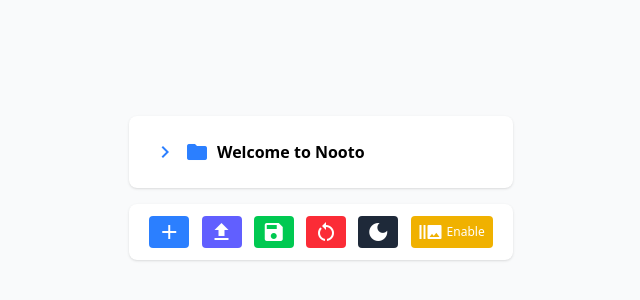
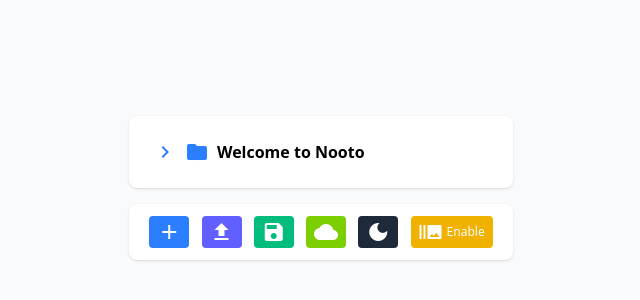
Before and after one commit to Berikai/nooto, a SvelteKit app: page / in a window 1280 px wide. Shown: the part 204-504 px from the top of the page, without its empty margins (319-959 px from the left). Built offline with nearby package versions, Linux system fonts and the light colour scheme.

Commit message:
Add cloud-save integration

```diff
--- a/src/routes/+page.svelte
+++ b/src/routes/+page.svelte
@@ -1,6 +1,8 @@
 <script>
     import { browser } from "$app/environment";
     import { marked } from "marked";
+
+    let cloudStatus = "";
 
     let showNotification = false;
     let notificationTimeout;
@@ -19,7 +21,7 @@
             "Introduction": [
                 { title: "Nooto", content: "is a minimal note-taking app" },
                 { title: "Usage", content: "Click on a notebook to expand it, then click on a group to see its notes. You can select notes for viewing or editing.\n\nTo edit a note, click on the note content.\n\nYou can create new groups and notes in the directory view." },
-                { title: "Buttons", content: "The bottom bar buttons usages:\n- <span style='color:#2563eb'>Add Notebook</span>\n- <span style='color:#6366f1'>Import/Export Data</span>\n- <span style='color:#22c55e'>Save Data Locally</span>\n- <span style='color:#ef4444'>Reset Local Data</span>\n- <span style='color:#999999'>Dark Mode</span>\n- <span style='color:#eab308'>Multiple Notes Mode</span>" },
+                { title: "Buttons", content: "The bottom bar buttons usages:\n- <span style='color:#2563eb'>Add Notebook</span>\n- <span style='color:#6366f1'>Fetch/Edit Data</span>\n- <span style='color:#51ed8a'>Save Data Locally (+ Cloud, if enabled)</span>\n- <span style='color:#8aed51'>Enable Cloud Save</span>\n- <span style='color:#999999'>Dark Mode</span>\n- <span style='color:#eab308'>Multiple Notes Mode</span>\n\nCloud icon will do a pulse animation while it's enabled.\n\nNotes will be saved locally automatically, click save button for cloud save explicitly." },
                 { title: "Get Started", content: "> You were born ready!\n\nClick on <span style='color:#2563eb;font-size:24px;'>+</span> to create your first notebook. Then, click on the other <span style='color:#2563eb;font-size:24px;'>+</span> button next to newly created notebook in the <ins>directory view</ins>. Lastly, clicking <span style='color:#eab308;font-size:24px;'>+</span> button next to the newly created group will create <span style='color:#22c55e'>your first note</span>! Click on the content to edit it. \n\n Well done! You've created your first note." }
             ],
             "Examples": [
@@ -56,7 +58,7 @@
         }
     }
 
-    function saveNotes() {
+    async function saveNotes() {
         if (browser) {
             try {
                 localStorage.setItem("notes", JSON.stringify(notes));
@@ -241,10 +243,10 @@
                 </div>
             </div>
             <!-- svelte-ignore a11y_no_static_element_interactions -->
-            <div contenteditable="true" class="prose max-w-none text-gray-700 dark:text-gray-300" on:focusin={e => e.target.innerHTML = note.content.replaceAll('\n', '<br>')} on:focusout={e => {
+            <div contenteditable="true" class="prose max-w-none text-gray-700 dark:text-gray-300" on:focusin={e => e.target.innerHTML = note.content.replaceAll('\n', '<br>')} on:focusout={async e => {
                 note.content = e.target.innerHTML.replaceAll('<br>', '\n').replaceAll('&gt;', '>').replaceAll('&lt;', '<');
                 e.target.innerHTML = marked.parse(note.content);
-                saveNotes();
+                await saveNotes();
                 console.log("Note content updated:", note.content);
             }}>
                 {@html marked.parse(note.content)}
@@ -492,9 +494,32 @@
         <div class="flex justify-start m-1">
             <button
                 class="flex space-x-1 justify-start items-center px-1 py-1 bg-indigo-500 text-white rounded hover:bg-indigo-600 transition-colors text-xs pl-2 pr-2"
-                on:click={() => {
+                on:click={async () => {
+                    let cloudNotes = "";
+                    if (localStorage.getItem("nootoCloudAPI")) {
+                        const api = localStorage.getItem("nootoCloudAPI");
+                        try {
+                            const url = api.split('?');
+                            const response = await fetch(url[0] + 'pull' + `?${url[1]}`, {
+                                method: 'POST',
+                                headers: {
+                                    'Content-Type': 'application/json',
+                                }
+                            });
+                            if (response.ok) {
+                                cloudNotes = JSON.stringify(await response.json());
+                                alert("Notes imported from cloud successfully!");
+                            } else {
+                                alert("Failed to fetch notes from cloud.");
+                            }
+                        } catch (e) {
+                            alert("Error fetching notes from cloud.");
+                            console.error(e);
+                        }
+                    }
+
                     const currentJSON = JSON.stringify(notes);
-                    const input = prompt("Paste or edit your notes JSON below:", currentJSON);
+                    const input = localStorage.getItem("nootoCloudAPI") ? prompt("Do you want to update your local notes with the cloud-fetched notes below?\nYou can edit as you like.", cloudNotes) : prompt("Paste or edit your notes JSON below:", currentJSON);
                     if (input !== null) {
                         try {
                             notes = JSON.parse(input);
@@ -511,23 +536,45 @@
         </div>
         <div class="flex justify-start m-1">
             <button
-                class="flex space-x-1 justify-start items-center px-1 py-1 bg-green-500 text-white rounded hover:bg-green-600 transition-colors text-xs pl-2 pr-2"
-                on:click={saveNotes}
+                class="flex space-x-1 justify-start items-center px-1 py-1 bg-emerald-500 text-white rounded hover:bg-emerald-600 transition-colors text-xs pl-2 pr-2"
+                on:click={async () => {
+                    saveNotes()
+
+                    try {
+                        const api = localStorage.getItem("nootoCloudAPI");
+                        if (api) {
+                            const url = api.split('?');
+                            const saveCloud = await fetch(url[0] + 'push' + `?${url[1]}`, {
+                                method: 'POST',
+                                headers: {
+                                    'Content-Type': 'application/json',
+                                },
+                                body: JSON.stringify(notes)
+                            });
+                            if (saveCloud.ok) {
+                                alert("Notes saved to cloud successfully!");
+                            }
+                        }
+                    } catch (e_) {
+                        alert("Failed to save to cloud.");
+                    }
+                }}
             >
                 <span class="material-icons text-xs">save</span>
             </button>
         </div>
         <div class="flex justify-start m-1">
             <button
-            class="flex space-x-1 justify-start items-center px-1 py-1 bg-red-500 text-white rounded hover:bg-red-600 transition-colors text-xs pl-2 pr-2"
+            class="flex space-x-1 justify-start items-center px-1 py-1 bg-lime-500 text-white rounded hover:bg-lime-600 transition-colors text-xs pl-2 pr-2"
             on:click={() => {
-                if (confirm("Are you sure you want to reset all notes? This cannot be undone.")) {
-                localStorage.removeItem("notes");
-                location.reload();
-                }
+                localStorage.setItem("nootoCloudAPI", prompt("Enter Nooto Cloud API URL:\n(Leave empty and press OK to disable cloud if its enabled.)", localStorage.getItem("nootoCloudAPI") ?? "https://example.nooto.cloud.api/?key=nooto") ?? (localStorage.getItem("nootoCloudAPI") ?? ""));
+                if (localStorage.getItem("nootoCloudAPI") === "") {
+                    localStorage.removeItem("nootoCloudAPI");
+                    cloudStatus = "";
+                } else cloudStatus = "animate-pulse";
             }}
             >
-            <span class="material-icons text-xs">restart_alt</span>
+            <span key={cloudStatus} class="material-icons text-xs {cloudStatus}">cloud</span>
             </button>
         </div>
         <div class="flex justify-start m-1">
```
Also changed, not shown: 1 other file (tests, documents, lock files or other folders).
